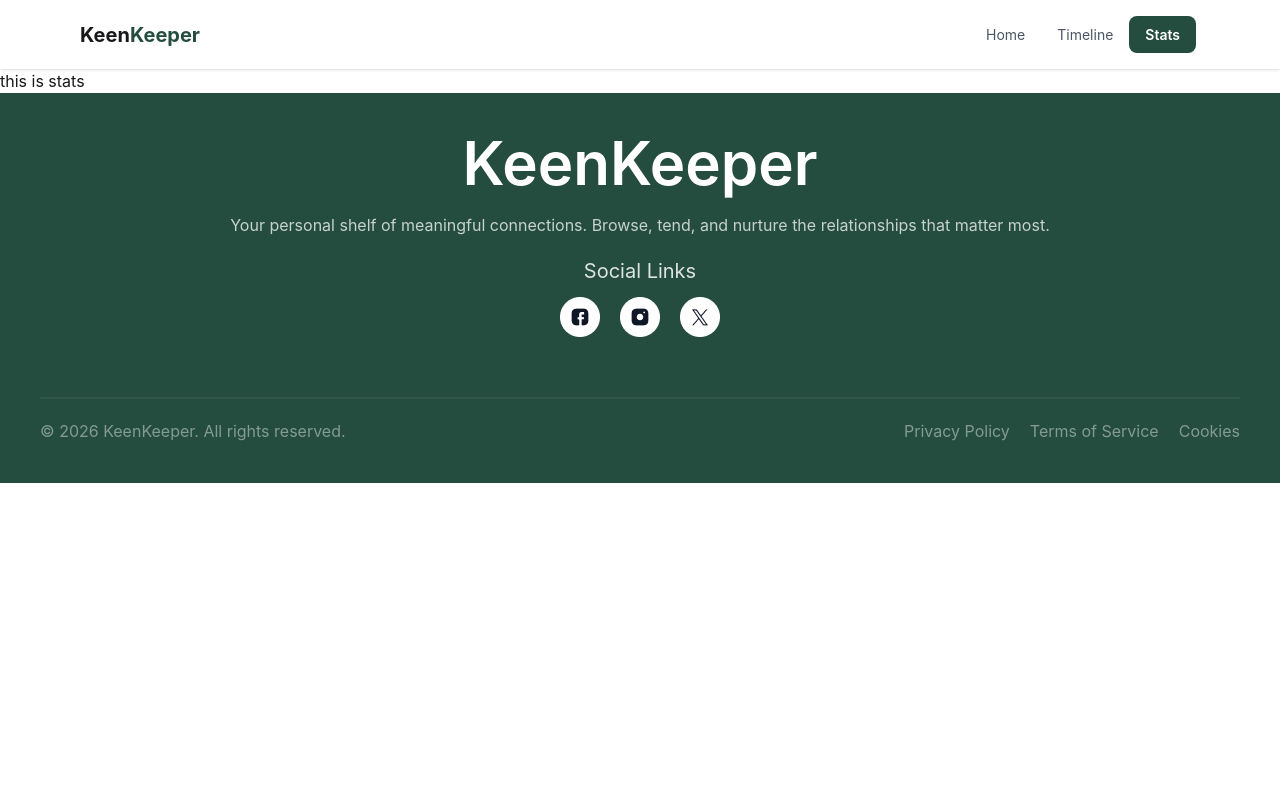
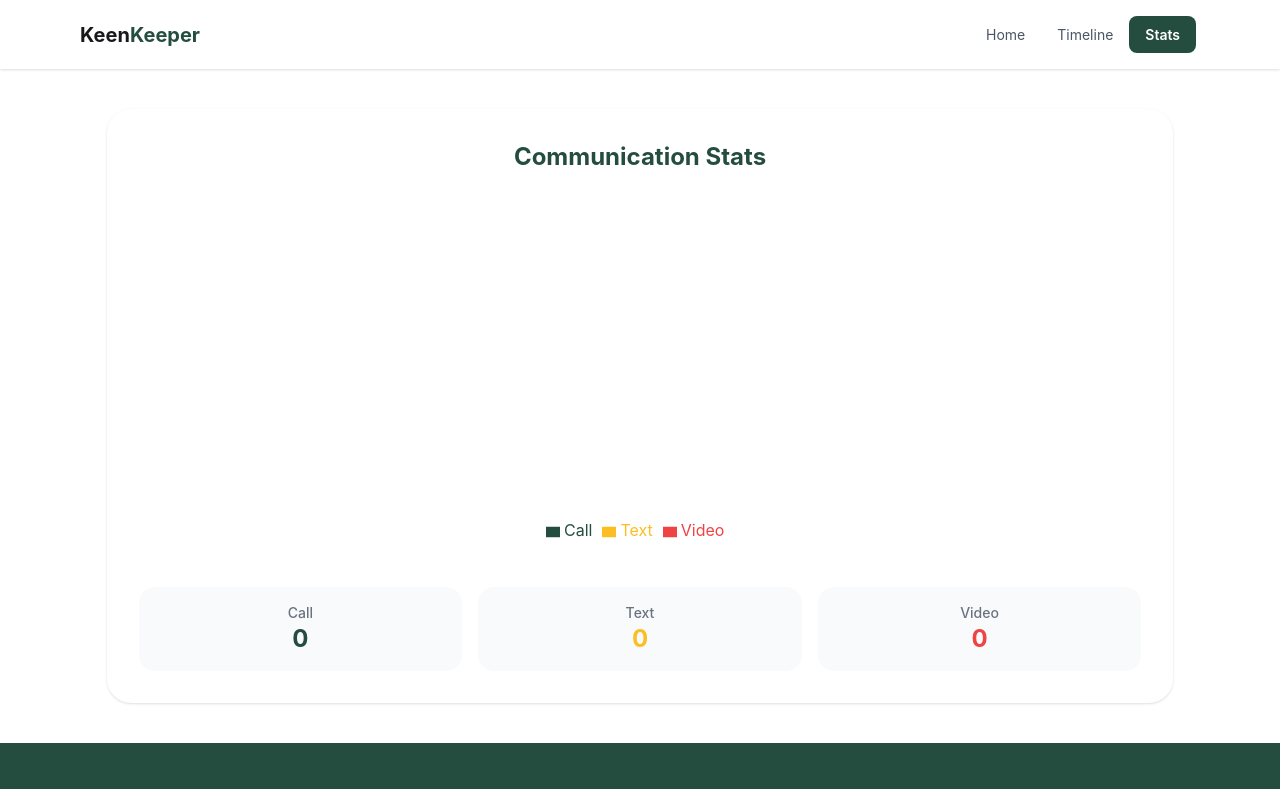
Before and after one commit to Mdnayem097/kin-keeper, a React (Vite) app: page /stats in a window 1280 px wide. Shown: the top 789 px of the page. Built offline with nearby package versions, Linux system fonts and the light colour scheme.

Commit message:
stats fanconal complit

```diff
--- a/package.json
+++ b/package.json
@@ -15,6 +15,7 @@
     "react-dom": "^19.2.4",
     "react-router": "^7.14.1",
     "react-toastify": "^11.1.0",
+    "recharts": "^3.8.1",
     "tailwindcss": "^4.2.2"
   },
   "devDependencies": {
--- a/src/components/Stats.jsx
+++ b/src/components/Stats.jsx
@@ -1,11 +1,80 @@
-import React from 'react';
+import React from "react";
+import { useOutletContext } from "react-router";
+import {
+  PieChart,
+  Pie,
+  Cell,
+  ResponsiveContainer,
+  Tooltip,
+  Legend,
+} from "recharts";
 
 const Stats = () => {
-    return (
-        <div>
-            <h1>this is stats</h1>
-        </div>
-    );
+  const [callData] = useOutletContext();
+
+  const statsData = [
+    {
+      name: "Call",
+      value: callData?.filter((item) => item.type === "Call").length || 0,
+    },
+    {
+      name: "Text",
+      value: callData?.filter((item) => item.type === "Text").length || 0,
+    },
+    {
+      name: "Video",
+      value: callData?.filter((item) => item.type === "Video").length || 0,
+    },
+  ];
+
+  const COLORS = ["#244D3F", "#FBBF24", "#EF4444"];
+
+  return (
+    <div className="w-10/12 m-auto my-10 p-8 bg-white rounded-3xl shadow-sm">
+      <h2 className="text-2xl font-bold text-[#244D3F] mb-6 text-center">
+        Communication Stats
+      </h2>
+
+      <div className="h-[350px] w-full">
+        <ResponsiveContainer width="100%" height="100%">
+          <PieChart>
+            <Pie
+              data={statsData}
+              cx="50%"
+              cy="50%"
+              innerRadius={70}
+              outerRadius={110}
+              paddingAngle={5}
+              dataKey="value"
+            >
+              {statsData.map((entry, index) => (
+                <Cell
+                  key={`cell-${index}`}
+                  fill={COLORS[index % COLORS.length]}
+                />
+              ))}
+            </Pie>
+            <Tooltip />
+            <Legend />
+          </PieChart>
+        </ResponsiveContainer>
+      </div>
+
+      <div className="grid grid-cols-3 gap-4 mt-10">
+        {statsData.map((item, index) => (
+          <div
+            key={item.name}
+            className="text-center p-4 bg-gray-50 rounded-2xl"
+          >
+            <p className="text-gray-500 text-sm font-medium">{item.name}</p>
+            <p className="text-2xl font-bold" style={{ color: COLORS[index] }}>
+              {item.value}
+            </p>
+          </div>
+        ))}
+      </div>
+    </div>
+  );
 };
 
 export default Stats;
```
Also changed, not shown: 1 other file (tests, documents, lock files or other folders).
